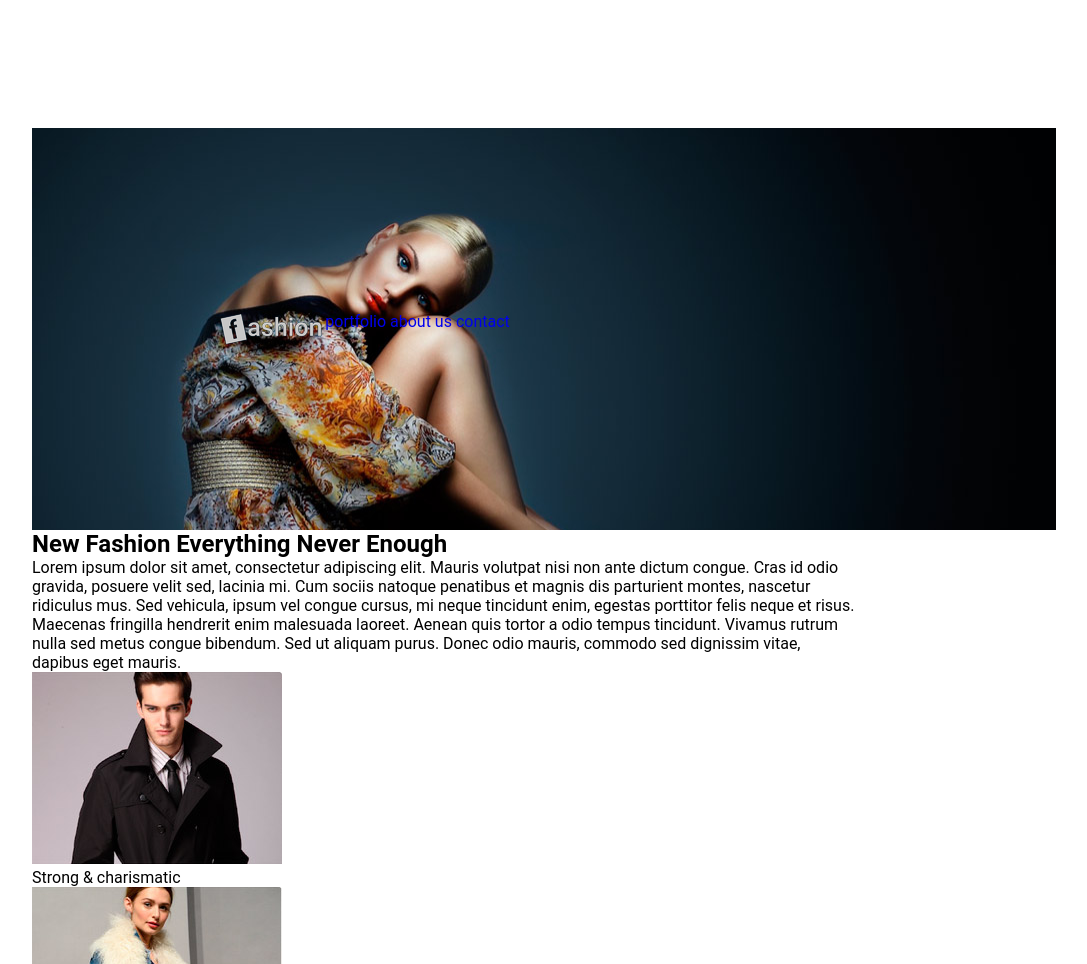
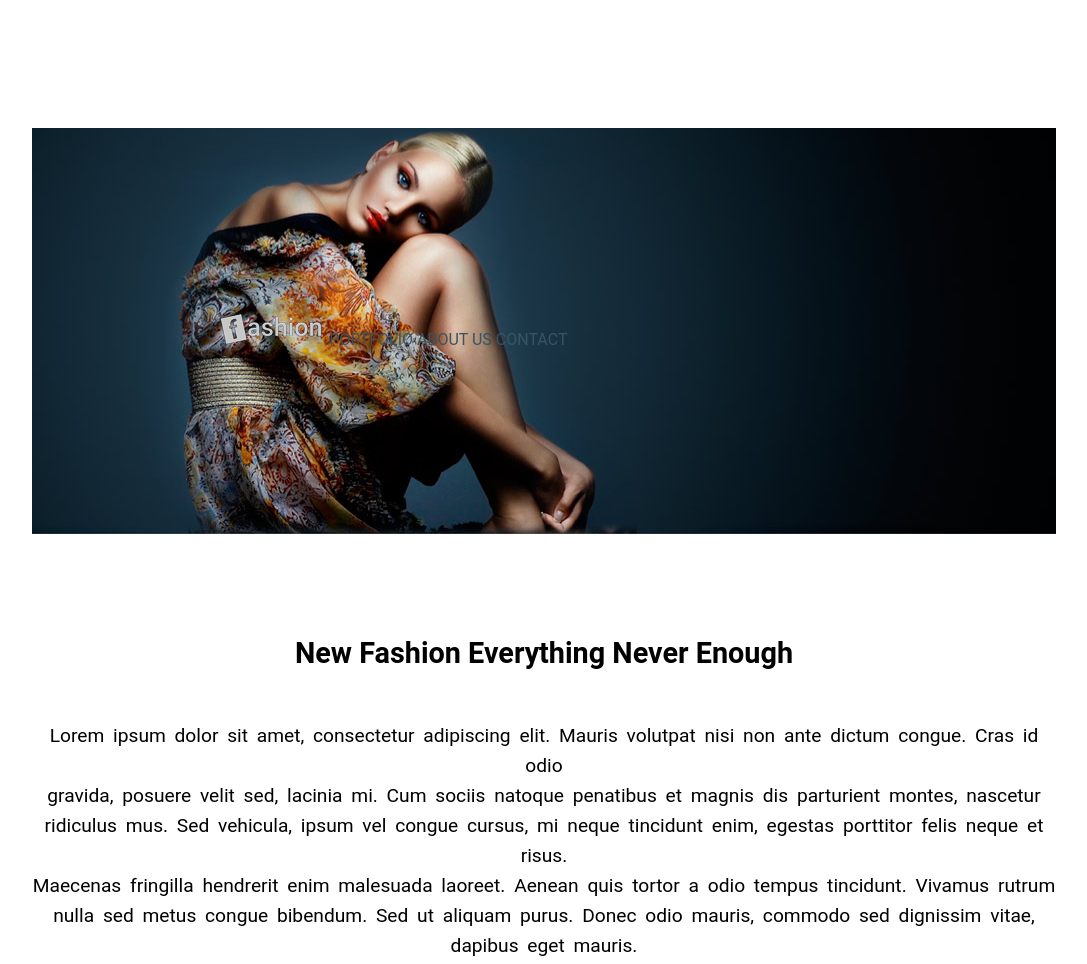
Before and after one commit to Lucaas-muniz/Projeto-Fashion, a plain HTML site: page index.html in a window 1280 px wide. Shown: the top 964 px of the page, without its empty margins (96-1183 px from the left). Drawn offline with Linux system fonts and the light colour scheme.

Commit message:
Atualizando style

```diff
--- a/css/style.css
+++ b/css/style.css
@@ -7,6 +7,7 @@
 
 /*Variables*/
 :root {
+    --nav-text-color: #355564;
     --main-color: white;
     --article-text-color: black;
     --article2-text-color: white;
@@ -25,6 +26,14 @@
     padding: 18%;
     display: flex;
     flex-direction: row;
+    background-attachment: scroll;
+    background-size: cover;
+    background-position: left bottom;
+    margin-bottom: 10%;
+}
+
+.cabecalho img{
+    margin: 0 ;
 }
 
 li{
@@ -33,4 +42,37 @@ li{
 
 a{
     text-decoration: none;
+    color: var(--nav-text-color);
 }
+
+#logo {
+    margin-top: 0%;
+}
+
+nav{
+    display: flex;
+    flex-direction: row;
+}
+
+/*Header*/
+.artigo{
+    text-align: center;
+    margin-bottom: 10%;
+}
+
+.artigo p {
+    margin-bottom: 10%;
+    word-spacing: 4px;
+    font-size: 120%;
+    line-height: 30px;
+}
+
+.artigo h1{
+    margin-bottom: 5%;
+    font-weight: bold;
+    font-size: 180%;
+}
+.artigo div{
+    display: flex;
+    flex-direction: row;
+}
--- a/index.html
+++ b/index.html
@@ -17,14 +17,17 @@
     <!-- conteúdo da página-->
     <div class="principal">
         <header class="cabecalho">
-            <img src="/imagens/logo.png" alt="logo fashion">
+
+
             <nav>
                 <ul>
-                    <li class="link"><a href="#" target="_self">portfolio</a></li>
-                    <li class="link"><a href="#" target="_self">about us</a></li>
-                    <li class="link"><a href="#" target="_self">contact</a></li>
+                    <img id="logo" src="/imagens/logo.png" alt="logo fashion">
+                    <li class="link"><a href="#" target="_self">PORTFOLIO</a></li>
+                    <li class="link"><a href="#" target="_self">ABOUT US</a></li>
+                    <li class="link"><a href="#" target="_self">CONTACT</a></li>
                 </ul>
             </nav>
+
         </header>
         <main class="conteudo">
             <article class="artigo">
@@ -36,12 +39,14 @@
                     malesuada laoreet. Aenean quis tortor a odio tempus tincidunt. Vivamus rutrum<br>nulla sed metus
                     congue bibendum. Sed ut aliquam purus. Donec odio mauris, commodo sed dignissim vitae,<br>dapibus
                     eget mauris.</p>
+                <div>
                     <div class="art1"><img src="/imagens/modelo1.jpg" alt="Vest Romasa"></div>
                     <p>Strong & charismatic</p>
                     <div class="art1"><img src="/imagens/modelo2.jpg" alt="Jacket Fima"></div>
                     <p>Strong Sersonality</p>
                     <div class="art1"><img src="/imagens/modelo3.jpg" alt="Jacket Black Kira"></div>
                     <p>Power Fascinating</p>
+                </div>
             </article>
             <article class="artigo2">
                 <h2>Everything Never Enough<br>Just Fashion
```
Lines whose indentation alone changed are shown as unchanged.
